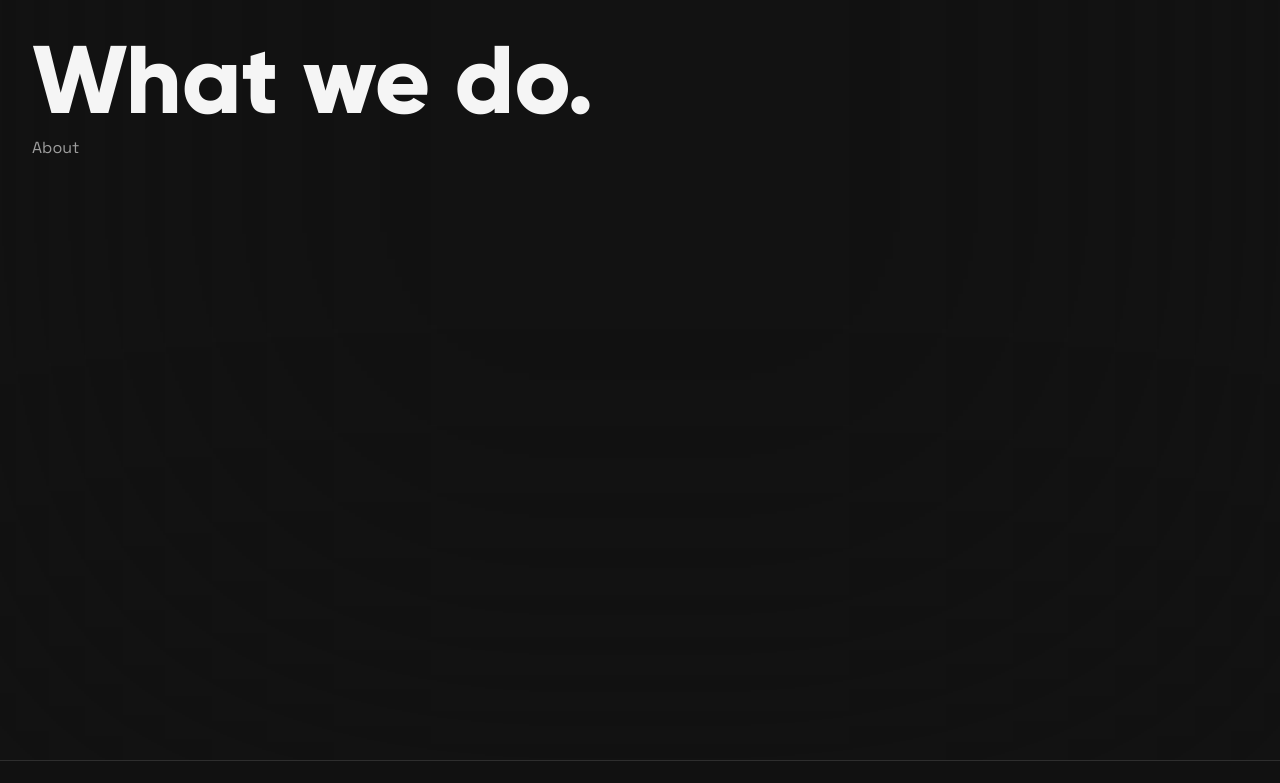
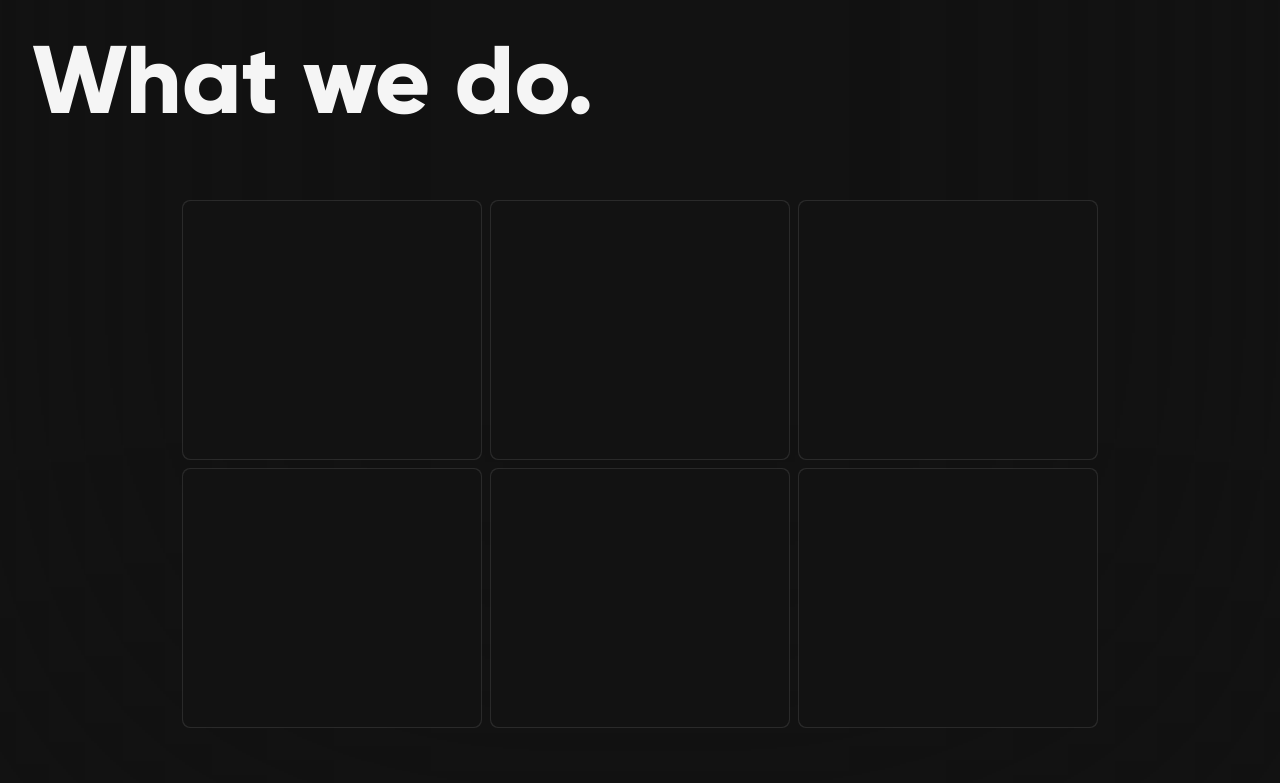
Before and after one commit to EnigmaVSSUT/EnigmaCMS-FrontEnd, a Next.js app: page / in a window 1280 px wide. Shown: the part 840-1623 px from the top of the page. Built offline with nearby package versions, Linux system fonts and the light colour scheme.

Commit message:
feat: service card

```diff
--- a/components/home/Hero.jsx
+++ b/components/home/Hero.jsx
@@ -15,7 +15,7 @@ const Hero = () => {
 		>
 			<Stack
 				sx={{
-					background: `radial-gradient(circle at 50% 50%, ${theme.palette.background.default} 10%, transparent)`,
+					background: `radial-gradient(300px circle at 50% 50%, ${theme.palette.background.default} 40%, transparent)`,
 					backgroundSize: '100% 100%',
 				}}
 				width='100%'
--- /dev/null
+++ b/components/home/ServiceCard.jsx
@@ -0,0 +1,50 @@
+import useCursorStore from "@/lib/store/useCursorPositionStore"
+import { Stack } from "@mui/material"
+
+const ServiceCardContent = () => {
+	return (
+		<Stack
+			sx={{
+				position: 'absolute',
+				width: 'calc(100% - 2px)',
+				height: 'calc(100% - 2px)',
+				margin: '1px',
+				bgcolor: 'background.paper',
+				borderRadius: 'inherit'
+			}}
+		>
+
+		</Stack>
+	)
+}
+
+const ServiceCard = ({ mousePos }) => {
+	// const [x, y] = useCursorStore(state => [state.x, state.y])
+
+
+	return (
+		<Stack
+			position='relative'
+			sx={{
+				width: 300,
+				height: 260,
+				bgcolor: 'rgba(255, 255, 255, 0.1)',
+				borderRadius: '8px',
+				overflow: 'hidden',
+				'&:before': {
+					content: '""',
+					position: 'absolute',
+					width: '100%',
+					height: '100%',
+					background: `radial-gradient(400px circle at var(--mouse-x) var(--mouse-y), rgba(255, 255, 255, 0.6), transparent 40%)`,
+					opacity: 0,
+					transition: 'opacity 500ms'
+				}
+			}}
+		>
+			<ServiceCardContent />
+		</Stack>
+	)
+}
+
+export default ServiceCard
--- a/components/home/Services.jsx
+++ b/components/home/Services.jsx
@@ -1,7 +1,25 @@
 import { Stack, Typography } from "@mui/material"
 import EnigmaLink from "../common/EnigmaLink"
+import ServiceCard from "./ServiceCard"
+import { useEffect, useRef, useState } from "react"
 
 const Services = () => {
+	const servicesContainerRef = useRef()
+	const [mousePosition, setMousePosition] = useState({
+		x: 0,
+		y: 0
+	})
+
+	useEffect(() => {
+		servicesContainerRef.current.addEventListener('mousemove', e => {
+			for(const card of servicesContainerRef.current.querySelectorAll('.MuiStack-root')) {
+				const rect = card.getBoundingClientRect(), x = e.clientX - rect.left, y = e.clientY - rect.top
+				card.style.setProperty('--mouse-x', `${x}px`)
+				card.style.setProperty('--mouse-y', `${y}px`)
+			}
+		})
+	}, [])
+
 	return (
 		<Stack
 			minHeight='100vh'
@@ -13,7 +31,31 @@ const Services = () => {
 			>
 				What we do.
 			</Typography>
-			<EnigmaLink />
+			<Stack
+				direction='row'
+				flexWrap='wrap'
+				ref={servicesContainerRef}
+				sx={{
+					'&:hover': {
+						'& .MuiStack-root:before': {
+							opacity: 1
+						}
+					}
+				}}
+				gap='8px'
+				padding='64px 0'
+				flex='300px'
+				maxWidth='916px'
+				alignSelf='center'
+				justifyContent='center'
+			>
+				<ServiceCard />
+				<ServiceCard />
+				<ServiceCard />
+				<ServiceCard />
+				<ServiceCard />
+				<ServiceCard />
+			</Stack>
 		</Stack>
 	)
 }
```
